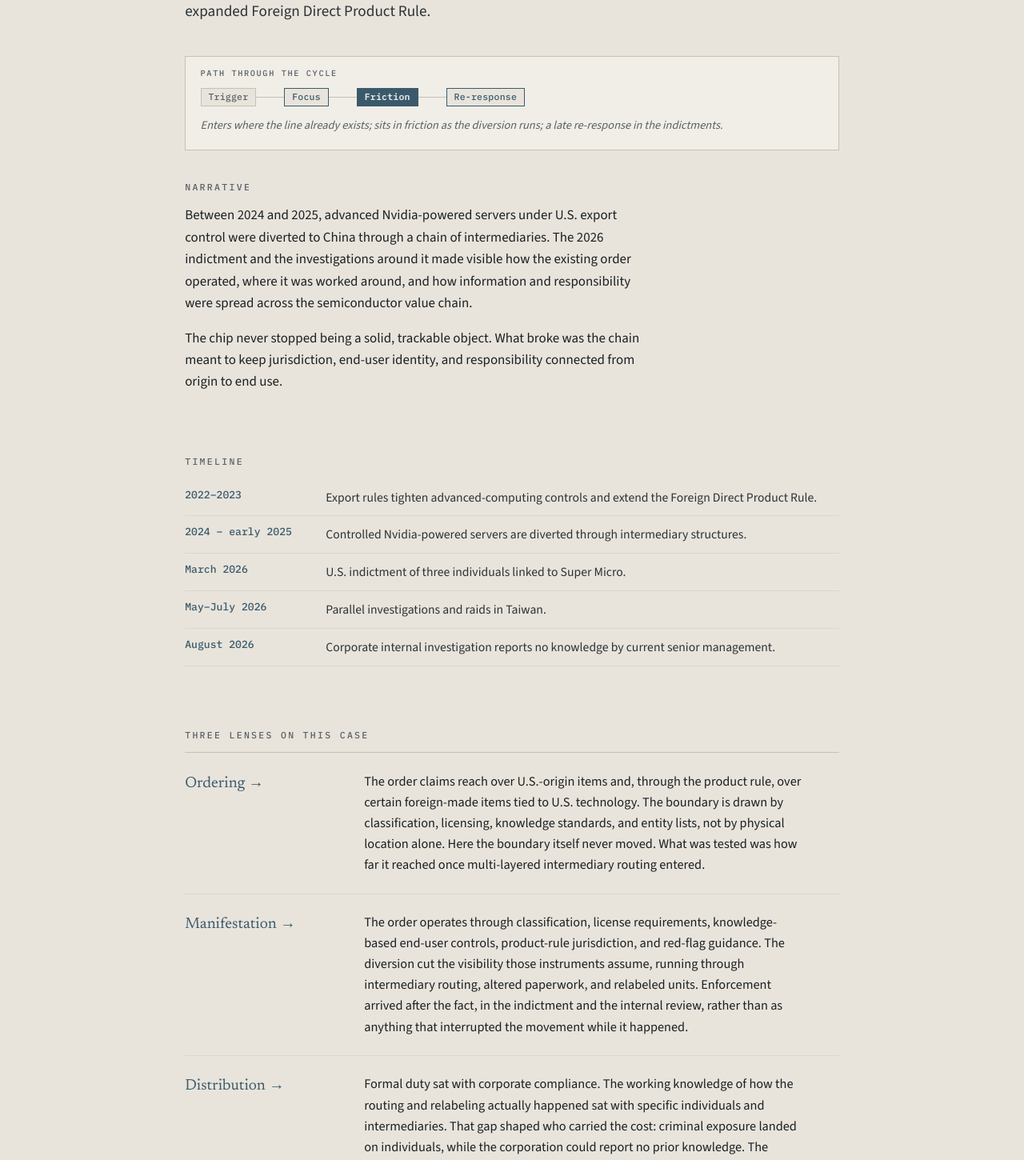
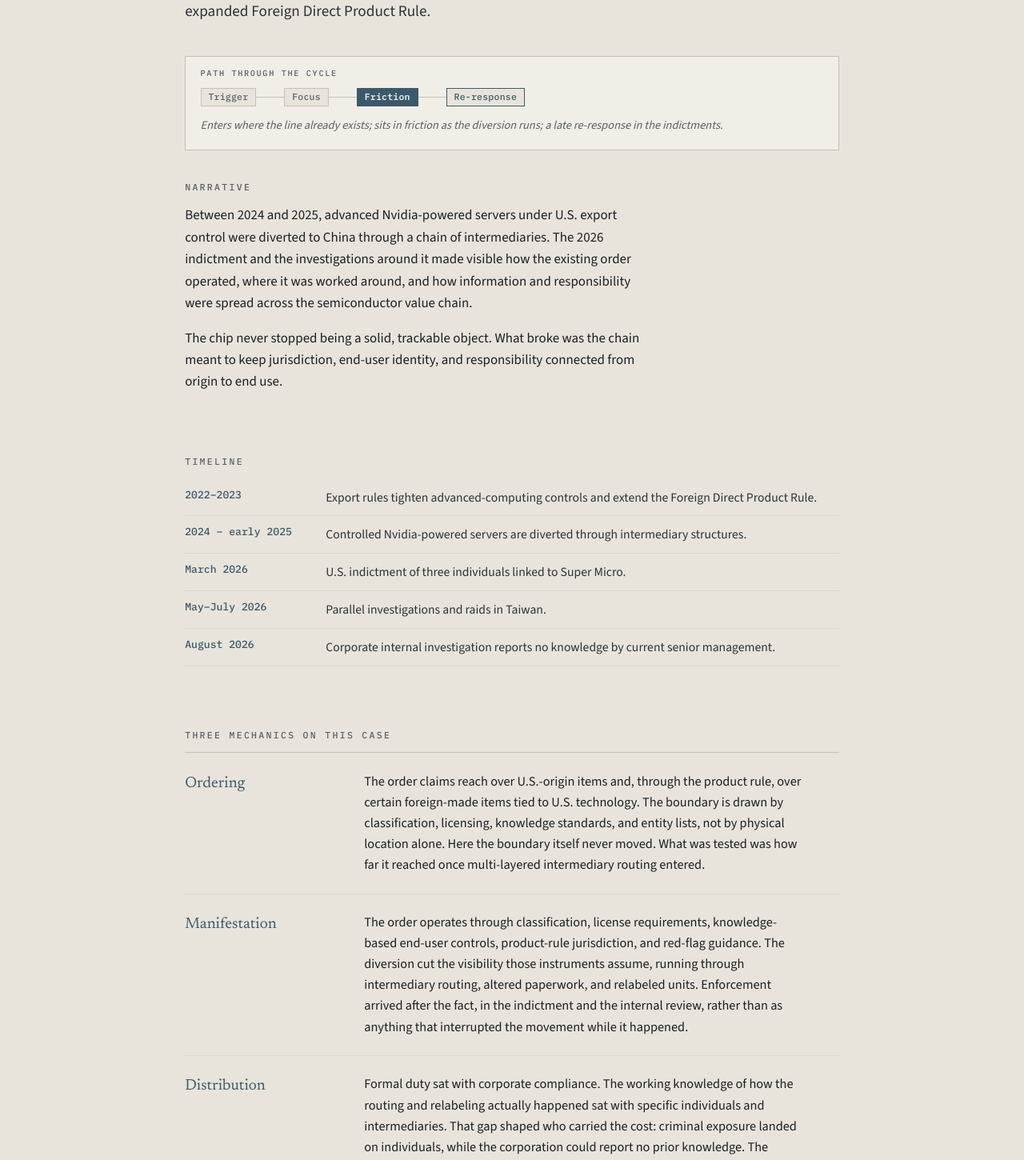
Before and after one commit to GaeunLim01/regulatory-order, a Jekyll site: the page built from cases/supermicro/index.html, in a window 1280 px wide. Shown: the part 265-1715 px from the top of the page at 80% size. Built offline with Jekyll 4.4.1, drawn with Linux system fonts in a browser that asks for light colours.

Commit message:
Add files via upload

```diff
--- a/cases/supermicro/index.html
+++ b/cases/supermicro/index.html
@@ -36,22 +36,22 @@ description: Advanced servers under export control, diverted through an intermed
 
 <section class="csection">
   <div class="chero__shell">
-    <p class="ceyebrow">Three lenses on this case</p>
+    <p class="ceyebrow">Three mechanics on this case</p>
     <div class="clens">
       <div class="clens__row" id="ordering">
-        <a class="clens__name" href="{{ '/framework/ordering/' | relative_url }}">Ordering &#8594;</a>
+        <span class="clens__name">Ordering</span>
         <div class="clens__obs">
           <p>The order claims reach over U.S.-origin items and, through the product rule, over certain foreign-made items tied to U.S. technology. The boundary is drawn by classification, licensing, knowledge standards, and entity lists, not by physical location alone. Here the boundary itself never moved. What was tested was how far it reached once multi-layered intermediary routing entered.</p>
         </div>
       </div>
       <div class="clens__row" id="manifestation">
-        <a class="clens__name" href="{{ '/framework/manifestation/' | relative_url }}">Manifestation &#8594;</a>
+        <span class="clens__name">Manifestation</span>
         <div class="clens__obs">
           <p>The order operates through classification, license requirements, knowledge-based end-user controls, product-rule jurisdiction, and red-flag guidance. The diversion cut the visibility those instruments assume, running through intermediary routing, altered paperwork, and relabeled units. Enforcement arrived after the fact, in the indictment and the internal review, rather than as anything that interrupted the movement while it happened.</p>
         </div>
       </div>
       <div class="clens__row" id="distribution">
-        <a class="clens__name" href="{{ '/framework/distribution/' | relative_url }}">Distribution &#8594;</a>
+        <span class="clens__name">Distribution</span>
         <div class="clens__obs">
           <p>Formal duty sat with corporate compliance. The working knowledge of how the routing and relabeling actually happened sat with specific individuals and intermediaries. That gap shaped who carried the cost: criminal exposure landed on individuals, while the corporation could report no prior knowledge. The paperwork burden was in one place; the actionable knowledge was in another.</p>
         </div>
```
Also changed, not shown: other parts of cases/supermicro/index.html (+1 -1 lines).
